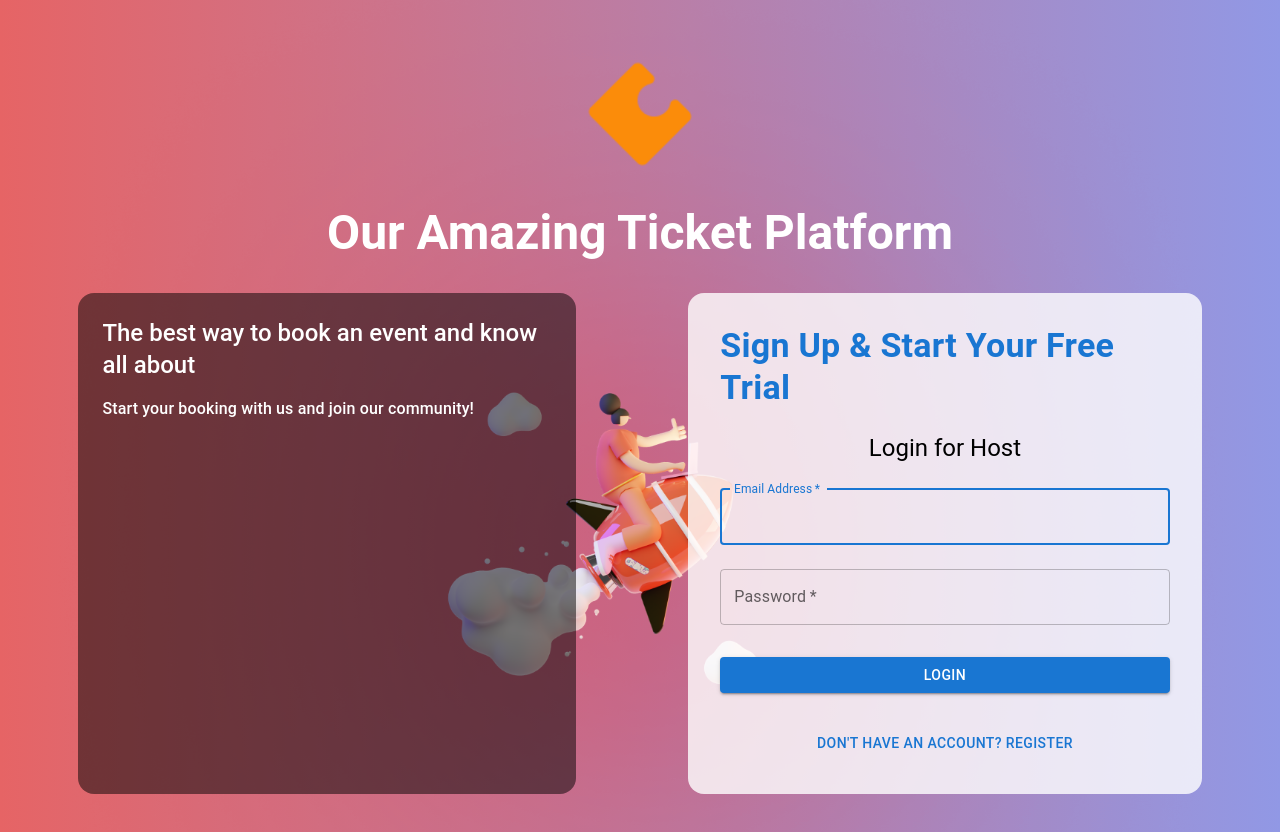
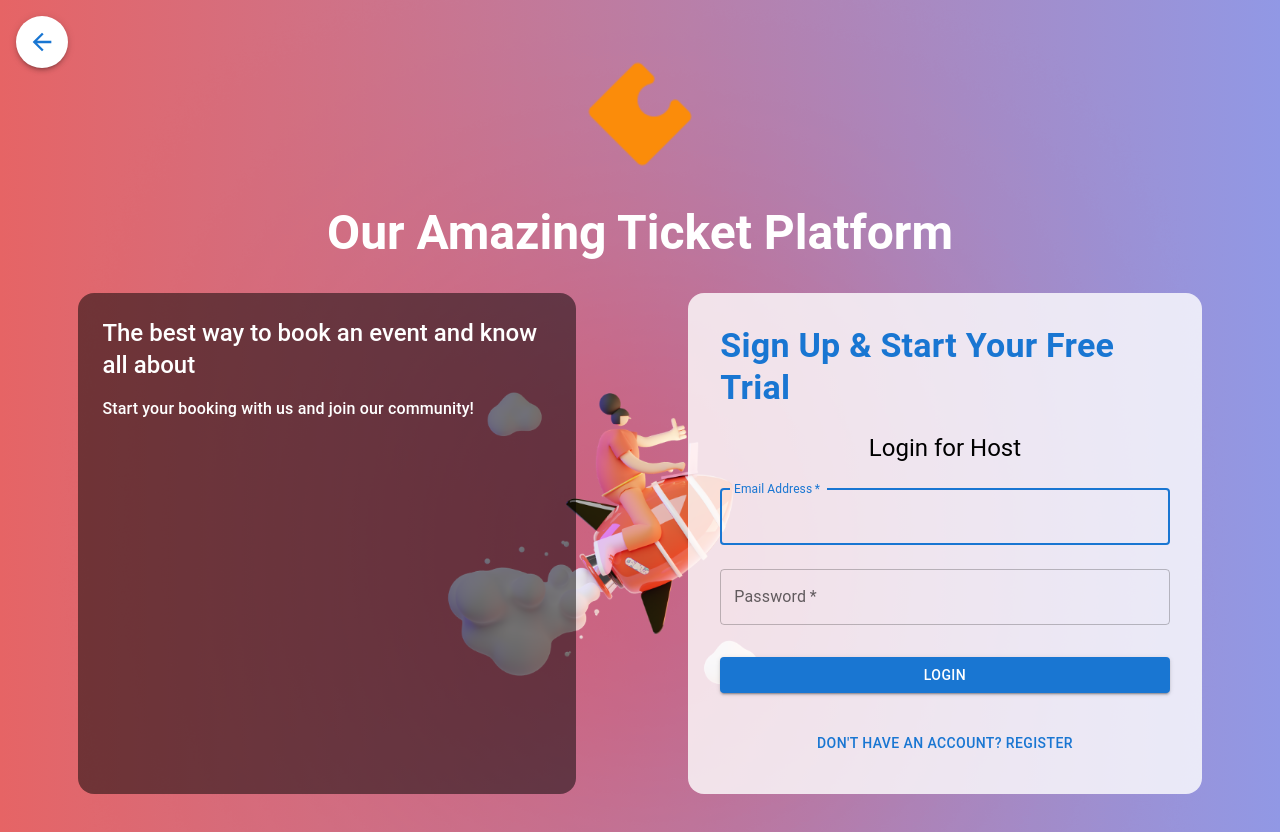
Before and after one commit to JoeJoeFang/9900, a React (Create React App) app in the folder frontend/: page /login-host in a window 1280 px wide. Built offline with nearby package versions, Linux system fonts and the light colour scheme.

Commit message:
arrowback updated

```diff
--- a/frontend/package.json
+++ b/frontend/package.json
@@ -5,6 +5,7 @@
   "dependencies": {
     "@emotion/react": "^11.11.4",
     "@emotion/styled": "^11.11.0",
+    "@mui/icons-material": "^5.15.12",
     "@mui/material": "^5.15.11",
     "@testing-library/jest-dom": "^5.17.0",
     "@testing-library/react": "^13.4.0",
--- a/frontend/src/pages/Login.jsx
+++ b/frontend/src/pages/Login.jsx
@@ -2,7 +2,8 @@
 import React, { useState } from 'react';
 import { useNavigate } from 'react-router-dom';
 import axios from 'axios';
-import {TextField, Button, Typography, Box, useTheme } from '@mui/material';
+import {TextField, Button, Typography, Box, useTheme, IconButton } from '@mui/material';
+import ArrowBackIcon from '@mui/icons-material/ArrowBack';
 
 export const LoginCustomer = () => {
     const theme = useTheme();
@@ -12,6 +13,10 @@ export const LoginCustomer = () => {
         email: '',
         password: '',
     });
+
+    const handleBack = () => {
+        navigate(-1);
+    };
 
     const updateField = (e) => {
         setLoginData({
@@ -57,6 +62,24 @@ export const LoginCustomer = () => {
             backgroundPosition: 'center, center',
             p: theme.spacing(2),
         }}>
+            <IconButton
+                onClick={handleBack}
+                size="large"
+                sx={{
+                    position: 'absolute',
+                    left: theme.spacing(2),
+                    top: theme.spacing(2),
+                    backgroundColor: 'white',
+                    color: 'primary.main',
+                    '&:hover': {
+                        backgroundColor: 'primary.light',
+                        color: 'white',
+                    },
+                    boxShadow: 3,
+                }}
+            >
+                <ArrowBackIcon sx={{ fontSize: 28 }} />
+            </IconButton>
             <Box sx={{ display: 'flex', flexDirection: 'column', alignItems: 'center', width: '100%', mb: theme.spacing(4) }}>
                 <Box component="img" src={`${process.env.PUBLIC_URL}/LogoImage.jpg`} sx={{ width: 150, height: 'auto', mb: 2 }} />
                 <Typography variant="h3" color="white" sx={{ fontWeight: 'bold', textAlign: 'center' }}>
@@ -154,6 +177,9 @@ export const LoginHost = () => {
         email: '',
         password: '',
     });
+    const handleBack = () => {
+        navigate(-1);
+    };
 
     const updateField = (e) => {
         setLoginData({
@@ -199,6 +225,24 @@ export const LoginHost = () => {
             backgroundPosition: 'center, center',
             p: theme.spacing(2),
         }}>
+            <IconButton
+                onClick={handleBack}
+                size="large"
+                sx={{
+                    position: 'absolute',
+                    left: theme.spacing(2),
+                    top: theme.spacing(2),
+                    backgroundColor: 'white',
+                    color: 'primary.main',
+                    '&:hover': {
+                        backgroundColor: 'primary.light',
+                        color: 'white',
+                    },
+                    boxShadow: 3,
+                }}
+            >
+                <ArrowBackIcon sx={{ fontSize: 28 }} />
+            </IconButton>
             {/* 商标图片和平台标题 */}
             <Box sx={{ display: 'flex', flexDirection: 'column', alignItems: 'center', width: '100%', mb: theme.spacing(4) }}>
                 <Box component="img" src={`${process.env.PUBLIC_URL}/LogoImage.jpg`} sx={{ width: 150, height: 'auto', mb: 2 }} />
```
Also changed, not shown: 1 other file (tests, documents, lock files or other folders).
